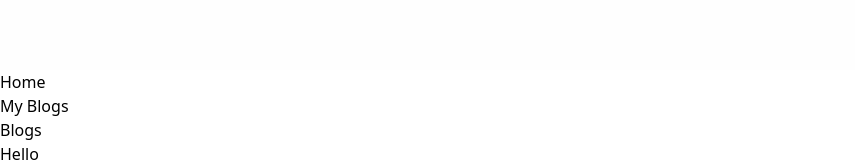
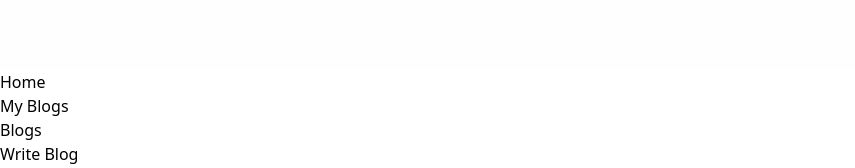
Before and after one commit to gyanvendra2005/blog-website, a React (Vite) app in the folder frontend/: page / in a window 1280 px wide. Shown: the part 784-952 px from the top of the page, without its empty margins (0-855 px from the left). Built offline with nearby package versions, Linux system fonts and the light colour scheme.

Commit message:
headers is corrected

```diff
--- a/frontend/src/components/Headers.tsx
+++ b/frontend/src/components/Headers.tsx
@@ -67,8 +67,8 @@ const Headers = () => {
         <div className='flex justify-center mt-1 mr-2 rounded-full h-12 w-12'>
             <img src={logo} alt="Logo" className="h-full w-full object-cover rounded-full" />
         </div>
-        <nav className='flex-grow hidden lg:flex lg:justify-center'>
-            <ul className="flex flex-col mt-4 font-medium lg:flex-row lg:space-x-8 lg:mt-0">
+        <nav className='flex-grow  flex justify-center'>
+            <ul className="flex mt-4 font-medium flex-row lg:space-x-8 sm:space-x-4 lg:mt-0">
                 <li>
                     <NavLink
                         to="/"
@@ -99,6 +99,16 @@ const Headers = () => {
                        Blogs
                     </NavLink>
                 </li>
+                <li>
+                    <NavLink
+                        to="/writeblog"
+                        className={({ isActive }) =>
+                            `block py-2 pr-4 pl-3 duration-200 ${isActive ? "text-orange-700" : "text-gray-700"} border-b border-gray-100 hover:bg-gray-50 lg:hover:bg-transparent lg:border-0 hover:text-orange-700 lg:p-0`
+                        }
+                    >
+                       Write Blog
+                    </NavLink>
+                </li>
             </ul>
         </nav>
 
```
